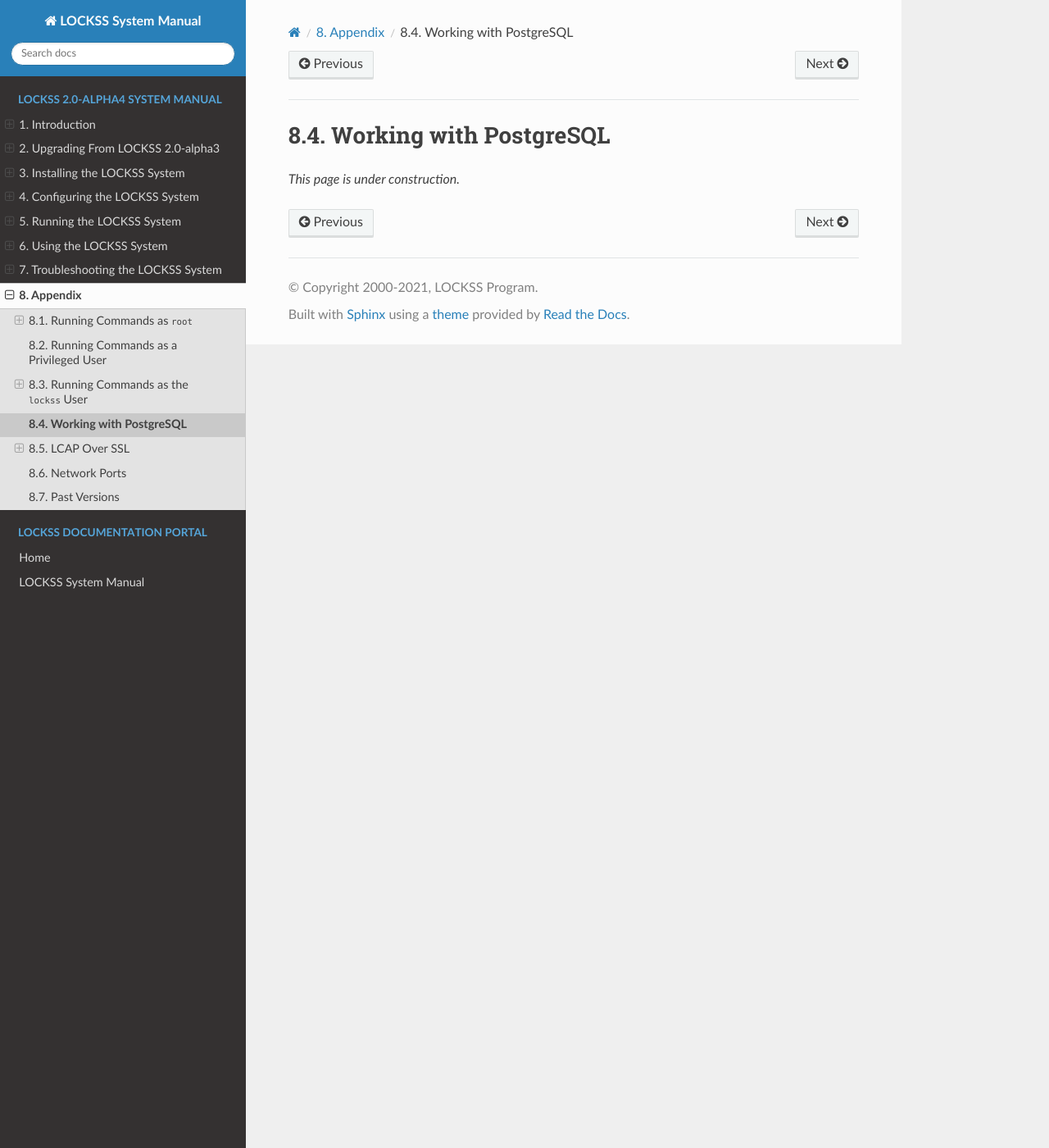
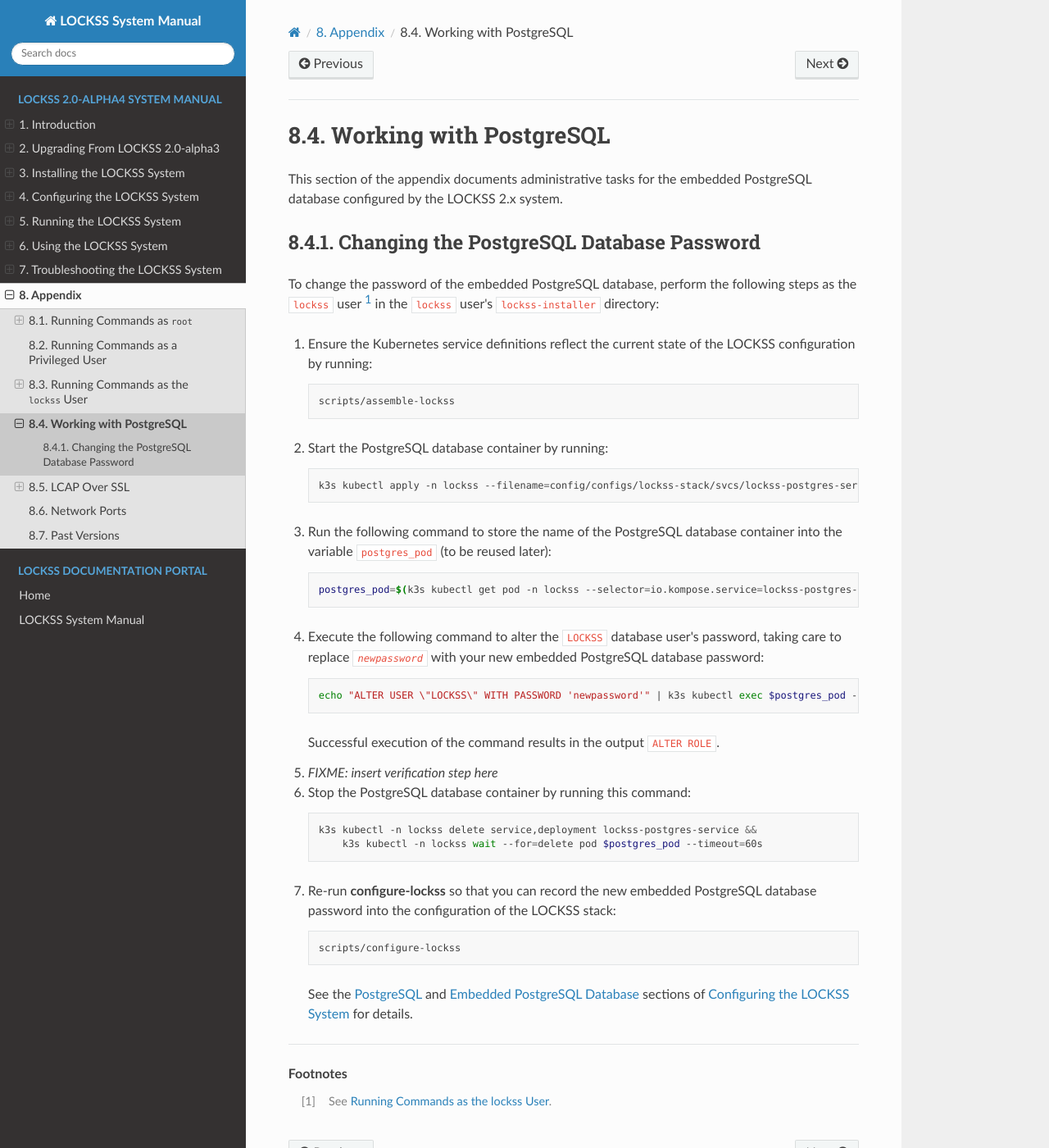
Before and after one commit to lockss/lockss-rtd-manual, a Sphinx documentation site: the page built from docs/appendix/postgresql.rst, in a window 1280 px wide and 1400 px high. Shown: the whole window at 82% size. Built offline with Sphinx 7.4.7 and the Read the Docs theme 2.0.0, drawn with Linux system fonts in a browser that asks for light colours.

Commit message:
First draft of PostgreSQL pasword change instructions. (Needs more work.)

```diff
--- a/docs/appendix/postgresql.rst
+++ b/docs/appendix/postgresql.rst
@@ -2,4 +2,61 @@
 Working with PostgreSQL
 =======================
 
-*This page is under construction.*
+This section of the appendix documents administrative tasks for the embedded PostgreSQL database configured by the LOCKSS 2.x system.
+
+-----------------------------------------
+Changing the PostgreSQL Database Password
+-----------------------------------------
+
+To change the password of the embedded PostgreSQL database, perform the following steps as the ``lockss`` user [#fnlockss]_ in the ``lockss`` user's :file:`lockss-installer` directory:
+
+1. Ensure the Kubernetes service definitions reflect the current state of the LOCKSS configuration by running:
+
+   .. code-block:: shell
+
+      scripts/assemble-lockss
+
+2. Start the PostgreSQL database container by running:
+
+   .. code-block:: shell
+
+      k3s kubectl apply -n lockss --filename=config/configs/lockss-stack/svcs/lockss-postgres-service.yaml
+
+3. Run the following command to store the name of the PostgreSQL database container into the variable ``postgres_pod`` (to be reused later):
+
+   .. code-block:: shell
+
+      postgres_pod=$(k3s kubectl get pod -n lockss --selector=io.kompose.service=lockss-postgres-service --output=jsonpath="{.items[0].metadata.name}")
+
+4. Execute the following command to alter the ``LOCKSS`` database user's password, taking care to replace :samp:`{newpassword}` with your new embedded PostgreSQL database password:
+
+   .. code-block:: shell
+
+      echo "ALTER USER \"LOCKSS\" WITH PASSWORD 'newpassword'" | k3s kubectl exec $postgres_pod -n lockss -i -- psql --username=LOCKSS --dbname=postgres
+
+   Successful execution of the command results in the output ``ALTER ROLE``.
+
+5. *FIXME: insert verification step here*
+
+6. Stop the PostgreSQL database container by running this command:
+
+   .. code-block:: shell
+
+      k3s kubectl -n lockss delete service,deployment lockss-postgres-service &&
+          k3s kubectl -n lockss wait --for=delete pod $postgres_pod --timeout=60s
+
+7. Re-run :program:`configure-lockss` so that you can record the new embedded PostgreSQL database password into the configuration of the LOCKSS stack:
+
+   .. code-block:: shell
+
+      scripts/configure-lockss
+
+   See the :ref:`PostgreSQL` and :ref:`Embedded PostgreSQL Database` sections of :doc:`/configuring` for details.
+
+----
+
+.. rubric:: Footnotes
+
+.. [#fnlockss]
+
+   See :doc:`/appendix/lockss`.
```
